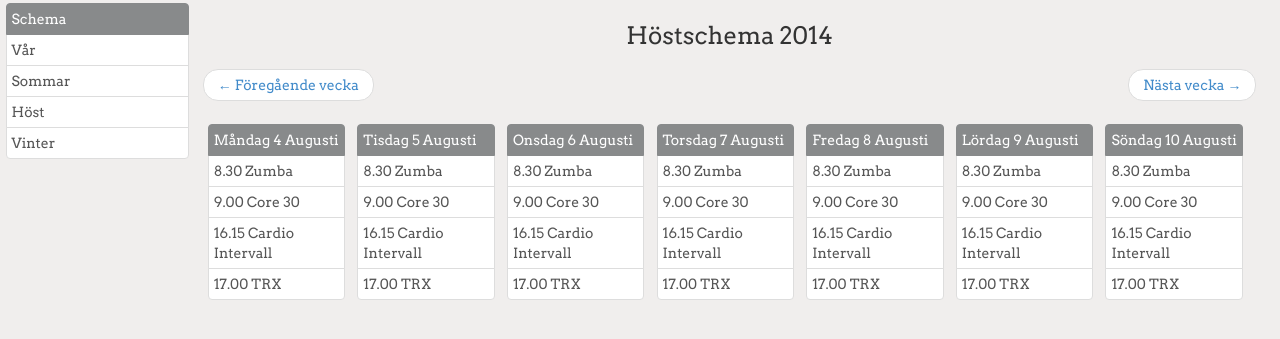
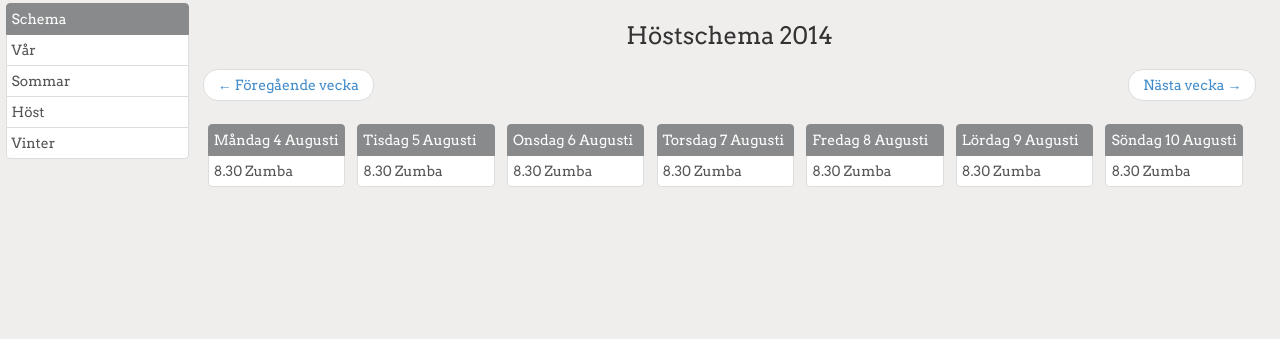
Before and after one commit to molvig/atletica_backend_work, a PHP site: page /schema_nextweek.php in a window 1280 px wide. Shown: the part 90-429 px from the top of the page. Run offline with PHP 8.4, Linux system fonts and the light colour scheme; some libraries are stand-ins or nearby versions.

Commit message:
torsdag 21.11

```diff
--- a/inc/menyschema.php
+++ b/inc/menyschema.php
@@ -2,9 +2,9 @@
 	  <a class="list-group-item active">
 	    Schema
 	  </a>
-	  <a href="schema_var.php" class="list-group-item">Vår</a>
-	  <a href="schema_sommar.php" class="list-group-item">Sommar</a>
-	  <a href="schema_host.php" class="list-group-item">Höst</a>
-	  <a href="schema_vinter.php" class="list-group-item">Vinter</a>
+	  <a href="schema.php" class="list-group-item">Vår</a>
+	  <a href="schema.php" class="list-group-item">Sommar</a>
+	  <a href="schema.php" class="list-group-item">Höst</a>
+	  <a href="schema.php" class="list-group-item">Vinter</a>
 
 	</div>
--- a/schema.php
+++ b/schema.php
@@ -11,7 +11,7 @@
 <!-- Växlar mellan veckorna-->
 <ul class="pager">
   <li class="previous disabled"><a href="#">&larr; Föregående vecka</a></li>
-  <li class="next"><a href="schema_host_nextweek.php">Nästa vecka &rarr;</a></li>
+  <li class="next"><a href="schema_nextweek.php">Nästa vecka &rarr;</a></li>
 </ul>
 
 <div class="grid_1a">
--- a/schema_nextweek.php
+++ b/schema_nextweek.php
@@ -10,7 +10,7 @@
 
 <!-- Växlar mellan veckorna-->
 <ul class="pager">
-  <li class="previous"><a href="schema_host.php">&larr; Föregående vecka</a></li>
+  <li class="previous"><a href="schema.php">&larr; Föregående vecka</a></li>
   <li class="next"><a href="#">Nästa vecka &rarr;</a></li>
 </ul>
 
@@ -20,9 +20,7 @@
 		    Måndag 4 Augusti
 		  </a>
 		  <a href="#" class="list-group-item">8.30 Zumba</a>
-		  <a href="#" class="list-group-item">9.00 Core 30</a>
-		  <a href="#" class="list-group-item">16.15 Cardio Intervall</a>
-		  <a href="#" class="list-group-item">17.00 TRX</a>
+
 	</div>
 </div>
 
@@ -32,9 +30,7 @@
 		    Tisdag 5 Augusti
 		  </a>
 		  <a href="#" class="list-group-item">8.30 Zumba</a>
-		  <a href="#" class="list-group-item">9.00 Core 30</a>
-		  <a href="#" class="list-group-item">16.15 Cardio Intervall</a>
-		  <a href="#" class="list-group-item">17.00 TRX</a>
+
 	</div>
 </div>
 
@@ -44,9 +40,7 @@
 		    Onsdag 6 Augusti
 		  </a>
 		  <a href="#" class="list-group-item">8.30 Zumba</a>
-		  <a href="#" class="list-group-item">9.00 Core 30</a>
-		  <a href="#" class="list-group-item">16.15 Cardio Intervall</a>
-		  <a href="#" class="list-group-item">17.00 TRX</a>
+
 	</div>
 </div>
 
@@ -56,9 +50,7 @@
 		    Torsdag 7 Augusti
 		  </a>
 		  <a href="#" class="list-group-item">8.30 Zumba</a>
-		  <a href="#" class="list-group-item">9.00 Core 30</a>
-		  <a href="#" class="list-group-item">16.15 Cardio Intervall</a>
-		  <a href="#" class="list-group-item">17.00 TRX</a>
+
 	</div>
 </div>
 
@@ -68,9 +60,7 @@
 		    Fredag 8 Augusti
 		  </a>
 		  <a href="#" class="list-group-item">8.30 Zumba</a>
-		  <a href="#" class="list-group-item">9.00 Core 30</a>
-		  <a href="#" class="list-group-item">16.15 Cardio Intervall</a>
-		  <a href="#" class="list-group-item">17.00 TRX</a>
+
 	</div>
 </div>
 
@@ -80,9 +70,7 @@
 		    Lördag 9 Augusti
 		  </a>
 		  <a href="#" class="list-group-item">8.30 Zumba</a>
-		  <a href="#" class="list-group-item">9.00 Core 30</a>
-		  <a href="#" class="list-group-item">16.15 Cardio Intervall</a>
-		  <a href="#" class="list-group-item">17.00 TRX</a>
+
 	</div>
 </div>
 
@@ -92,9 +80,7 @@
 		    Söndag 10 Augusti
 		  </a>
 		  <a href="#" class="list-group-item">8.30 Zumba</a>
-		  <a href="#" class="list-group-item">9.00 Core 30</a>
-		  <a href="#" class="list-group-item">16.15 Cardio Intervall</a>
-		  <a href="#" class="list-group-item">17.00 TRX</a>
+
 	</div>
 </div>
 
```
